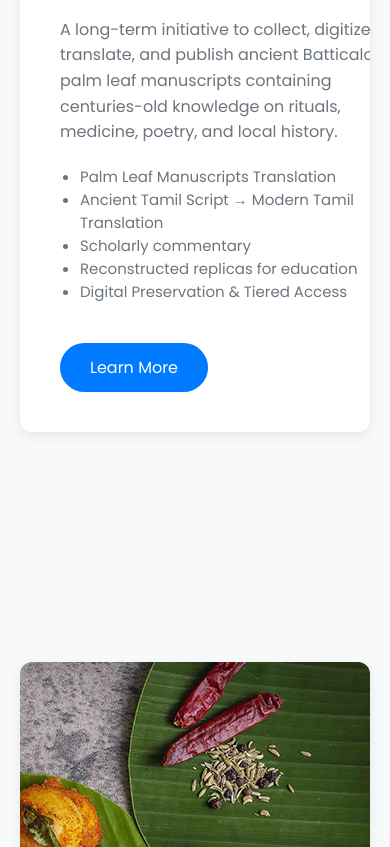
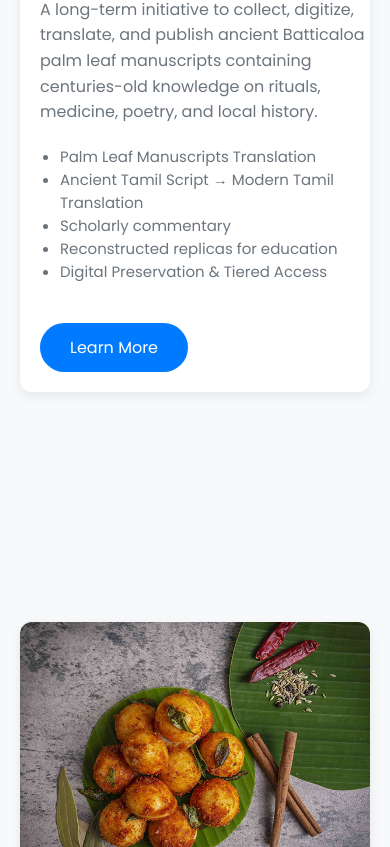
Before and after one commit to thivaharan-selvanayagam/mattakalappu-frontend, a Next.js app: page /projects in a window 390 px wide. Shown: the part 1153-2000 px from the top of the page. Built offline with nearby package versions, Linux system fonts and the light colour scheme.

Commit message:
project page responsive issue fix

```diff
--- a/styles/projects.css
+++ b/styles/projects.css
@@ -89,16 +89,18 @@
 
 @media (max-width: 900px) {
     .project-card {
-        flex-direction: column;
+        flex-direction: column !important; /* fixes reverse issue */
+    }
+
+    .project-card img {
+        width: 100%;
+        height: auto;
+        object-fit: cover;
+        display: block;
     }
 
     .project-content {
         width: 100%;
-        padding-right: 40px;
-    }
-
-    .project-card img {
-        /* width: 100%; */
-        height: 100%;
+        padding: 20px; /* reduce padding for small screens */
     }
 }
```
